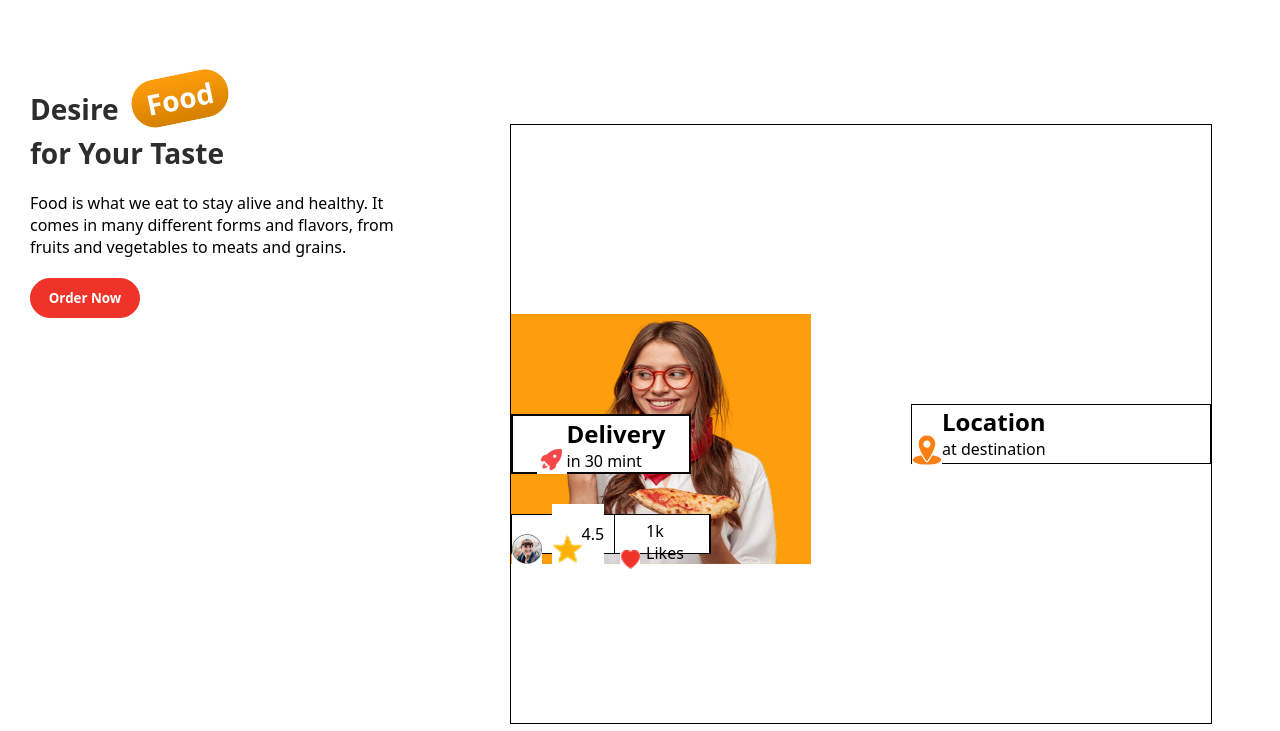
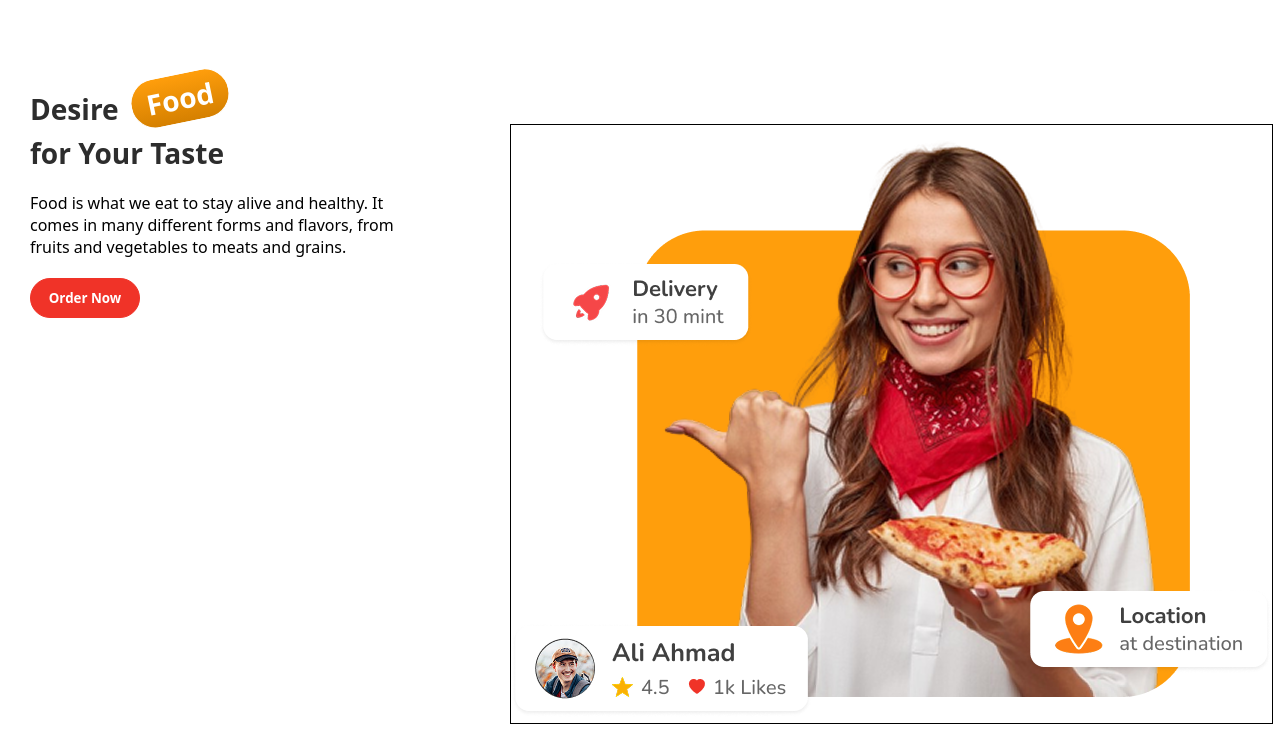
Before and after one commit to Adeolaseyi41/fourth-project-on-food-delivery-app, a plain HTML site: page index.html in a window 1280 px wide. Shown: the part 69-800 px from the top of the page. Drawn offline with Linux system fonts and the light colour scheme.

Commit message:
updated css and html design

```diff
--- a/index.css
+++ b/index.css
@@ -147,24 +147,42 @@ nav {
 /* right sides of the banner ends */
 /* left sides of the banner */
 .banner2 {
-  display: flex;
+  /* display: flex; */
   width: 400px;
   height: 400px;
   border: 1px solid;
-  gap: 30px;
+  position: relative;
+  /* gap: 30px; */
+}
+.bg_img{
+  background-color: #ff9e0c;
+  width: 90%;
+  height: 90%;
+  position: absolute;
+  top: 0;
+  /* inset: 0; */
+  /* z-index: -1; */
+  border-radius: 90px;
+  mix-blend-mode:multiply;
+}
+
+.banner2_img > img{
+  width: 400px;
+  height: 400px;
+  margin-top: -70px;
+
 }
 .banner2 img {
-  width: 300px;
-  height: 250px;
-  background-color: #ff9e0c;
   background-repeat: no-repeat;
   background-size: cover;
   background-position: center;
   display: flex;
   justify-content: center;
   align-items: center;
-  color: white;
-  margin-top: 30px;
+  /* color: white; */
+  /* background-color: transparent; */
+  /* margin-top: 30px; */
+  /* mix-blend-mode: multiply; */
 }
 .delivery {
   display: flex;
@@ -190,8 +208,9 @@ nav {
   border: 1px solid black;
   width: 300px;
   height: 60px;
-  position: relative;
+  position: absolute;
   margin-top: 20px;
+  right: -50px;
 }
 .location img {
   width: 30px;
@@ -298,7 +317,6 @@ nav {
   display: flex;
   flex-direction: row;
   /* border: 1px solid; */
-  margin: 30px;
   justify-items: space-between;
   align-items: center;
   gap: 100px;
@@ -399,8 +417,8 @@ nav {
   border: 1px solid #11101034;
   box-shadow: 0 1px 0 9px #00000013;
   border-radius: 14px;
-  width: 380px;
-  height: 450px;
+  /* width: 380px; */
+  /* height: 450px; */
   /* padding: 20px; */
   gap: 50px;
 }
--- a/index.html
+++ b/index.html
@@ -53,32 +53,10 @@
           <!-- end of the right side of the banner -->
           <!-- left side of the banner -->
           <div class="banner2">
-            <img src="./src/image 22.png" alt="" />
-            <div class="delivery">
-              <img src="./src/delivery.png" alt="" />
-              <div>
-                <h2>Delivery</h2>
-                <p>in 30 mint</p>
-              </div>
-            </div>
-            <div class="location">
-              <img src="./src/location.png" alt="" />
-              <div>
-                <h2>Location</h2>
-                <p>at destination</p>
-              </div>
-            </div>
-            <div class="banner_reviews">
-              <img src="./src/Frame 18.png" alt="" />
-              <div class="favorite">
-                <img src="./src/image 24.png" alt="" />
-                <p>4.5</p>
-              </div>
-              <div class="likes">
-                <img src="./src/heart-fill (1).png" alt="" />
-                <p>1k Likes</p>
-              </div>
-            </div>
+            <img src="./src/right (1).png" alt="" />
+
+
+
           </div>
           <!-- end of the left side of the banner -->
         </div>
@@ -247,7 +225,7 @@
               </div>
             </div>
             <div class="menu_listcard">
-              <img src="/src/Frame 45 (8).png" alt="" />
+              <img src="./src/Frame 45 (8).png" alt="" />
               <div class="menu_listcarddesc">
                 <div class="listcard_desc">
                   <h5>Breakfast Food</h5>
```
Also changed, not shown: src/image 22.svg (added), src/right (1).png (added).
